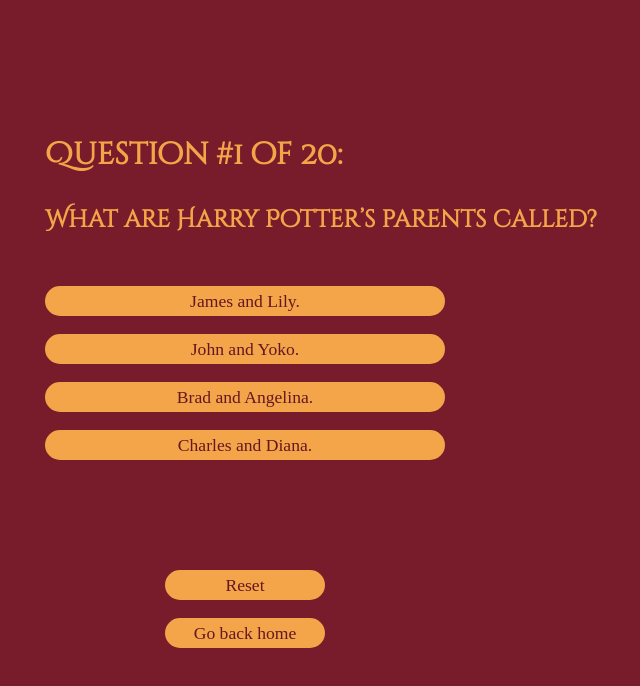
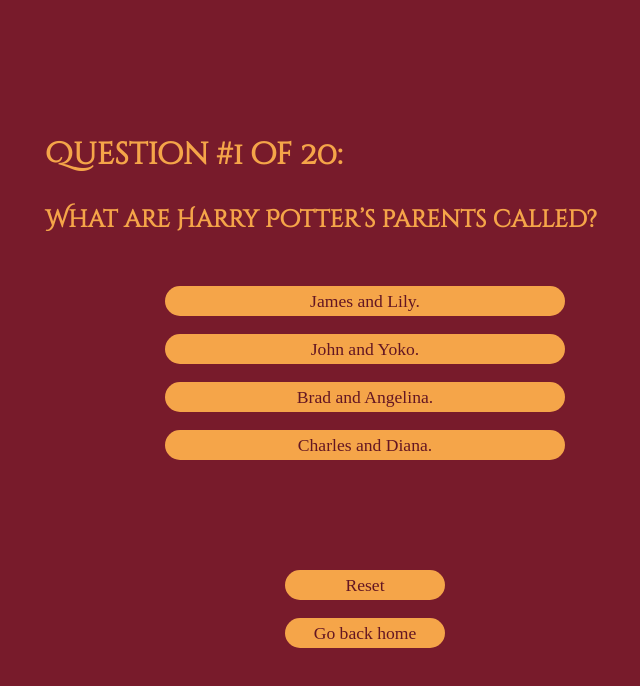
Before and after one commit to jalexandremoreira/harry-potter-quiz, a React (Create React App) app: page /quiz in a window 1280 px wide. Shown: the top 686 px of the page, without its empty margins (275-915 px from the left). Built offline with nearby package versions, Linux system fonts and the light colour scheme; a web font is replaced by a local one.

Commit message:
fixed another styling issue

```diff
--- a/src/components/showResults.jsx
+++ b/src/components/showResults.jsx
@@ -27,7 +27,7 @@
         {correct >= 0 && wrong >= 0 && (
           <ResultsPercentage correct={correct} wrong={wrong} />
         )}
-        <div style={{ textAlign: "center" }}>
+        <div style={{ textAlign: "center", margin: "auto" }}>
           <Link to="/quiz">
             <div className="button default small">New Quiz</div>
           </Link>
--- a/src/index.css
+++ b/src/index.css
@@ -119,6 +119,7 @@
 }
 
 .answers-div {
+  margin: auto;
   justify-content: center;
   text-align: center;
   width: 400px;
```
